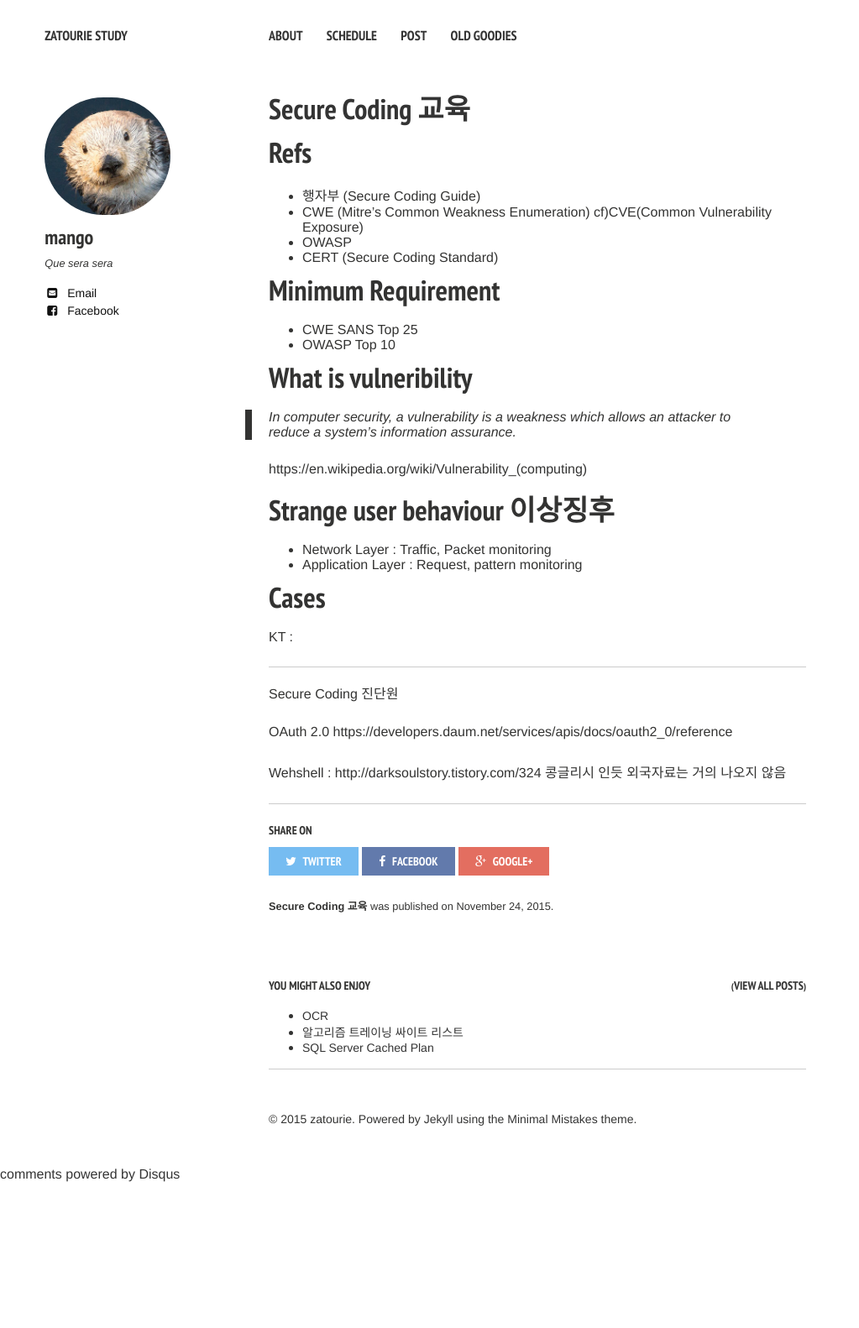
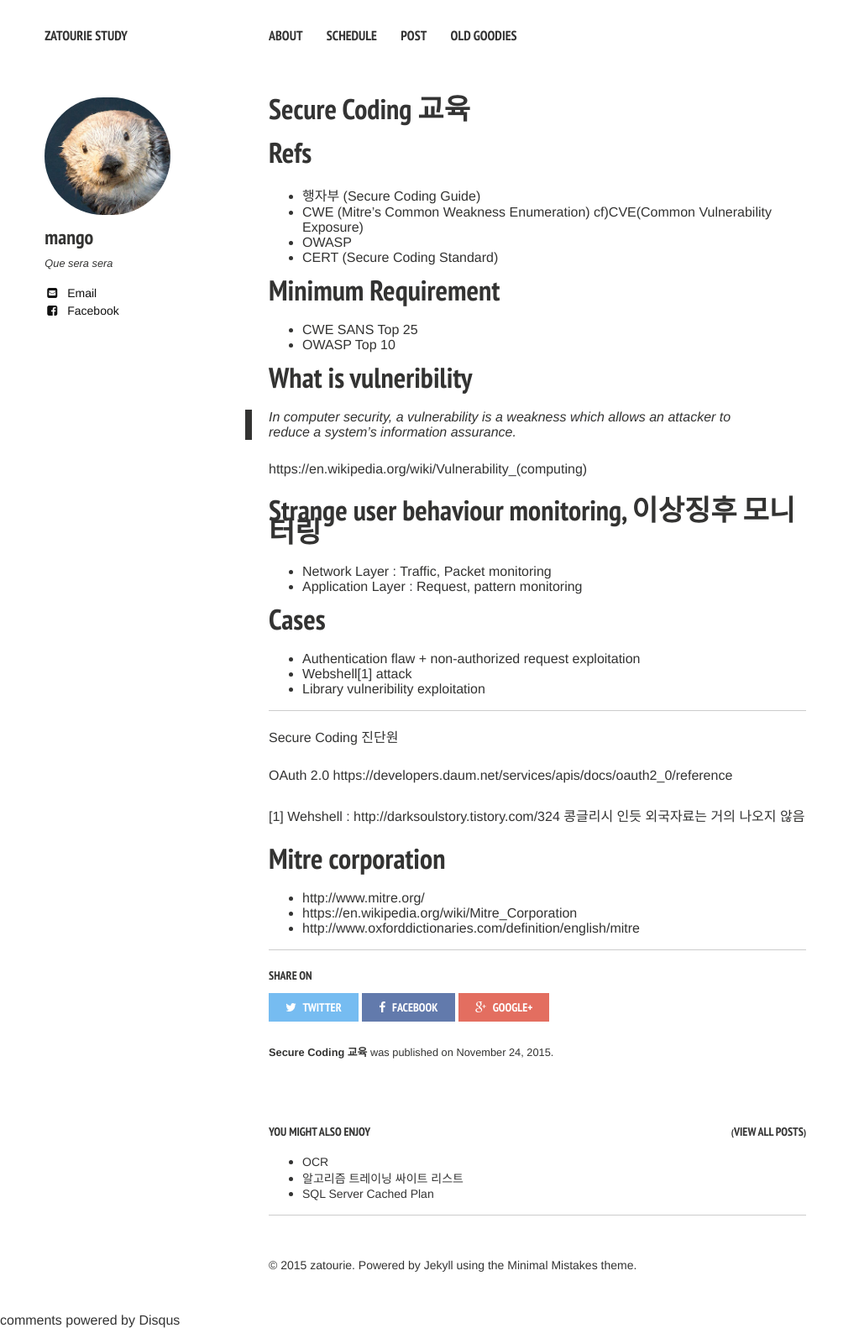
Before and after one commit to zatourie/zatourie.github.io, a Jekyll site: the page built from _posts/2015-11-24-Secure-Coding.md, in a window 1280 px wide. Shown: the whole page at 84% size, without its empty margins (0-1023 px from the left). Built offline with Jekyll 4.4.1, drawn with Linux system fonts in a browser that asks for light colours; nearby versions of some CDN libraries; comment, search, counter and statistics services are not loaded; before the commit the page ends 1408 px from its top, so only the background shows below that.

Commit message:
Update 2015-11-24-Secure-Coding.md

```diff
--- a/_posts/2015-11-24-Secure-Coding.md
+++ b/_posts/2015-11-24-Secure-Coding.md
@@ -28,14 +28,17 @@ comments: true
 
 https://en.wikipedia.org/wiki/Vulnerability_(computing)
 
-# Strange user behaviour 이상징후
+# Strange user behaviour monitoring, 이상징후 모니터링
 
 * Network Layer : Traffic, Packet monitoring
 * Application Layer : Request, pattern monitoring
 
 # Cases
 
-KT :
+* Authentication flaw + non-authorized request exploitation
+* Webshell[1] attack
+* Library vulneribility exploitation
+
 
 ----
 
@@ -43,4 +46,10 @@ Secure Coding 진단원
 
 OAuth 2.0 https://developers.daum.net/services/apis/docs/oauth2_0/reference
 
-Wehshell : http://darksoulstory.tistory.com/324 콩글리시 인듯 외국자료는 거의 나오지 않음
+[1] Wehshell : http://darksoulstory.tistory.com/324 콩글리시 인듯 외국자료는 거의 나오지 않음
+
+# Mitre corporation
+
+* http://www.mitre.org/
+* https://en.wikipedia.org/wiki/Mitre_Corporation
+* http://www.oxforddictionaries.com/definition/english/mitre
```
